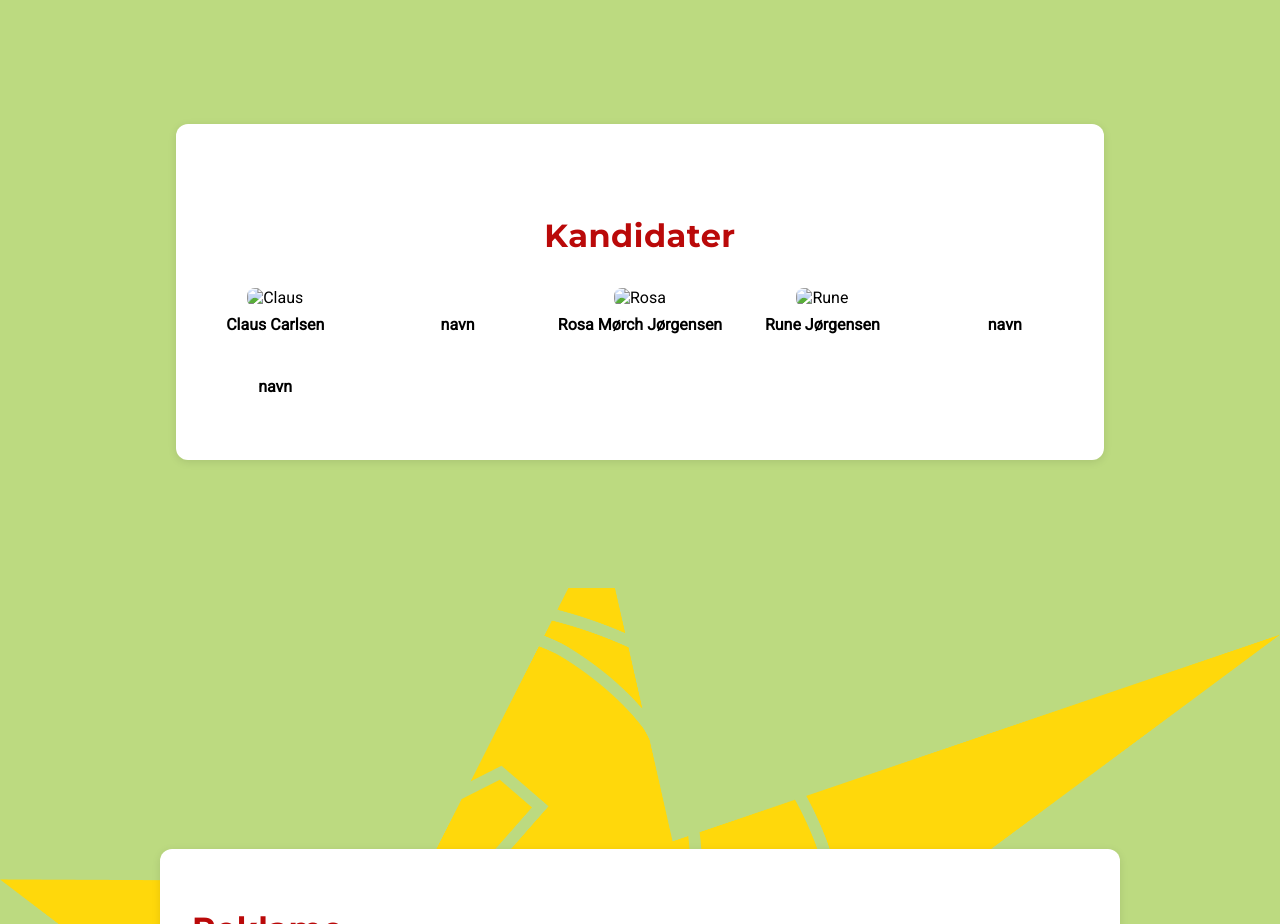
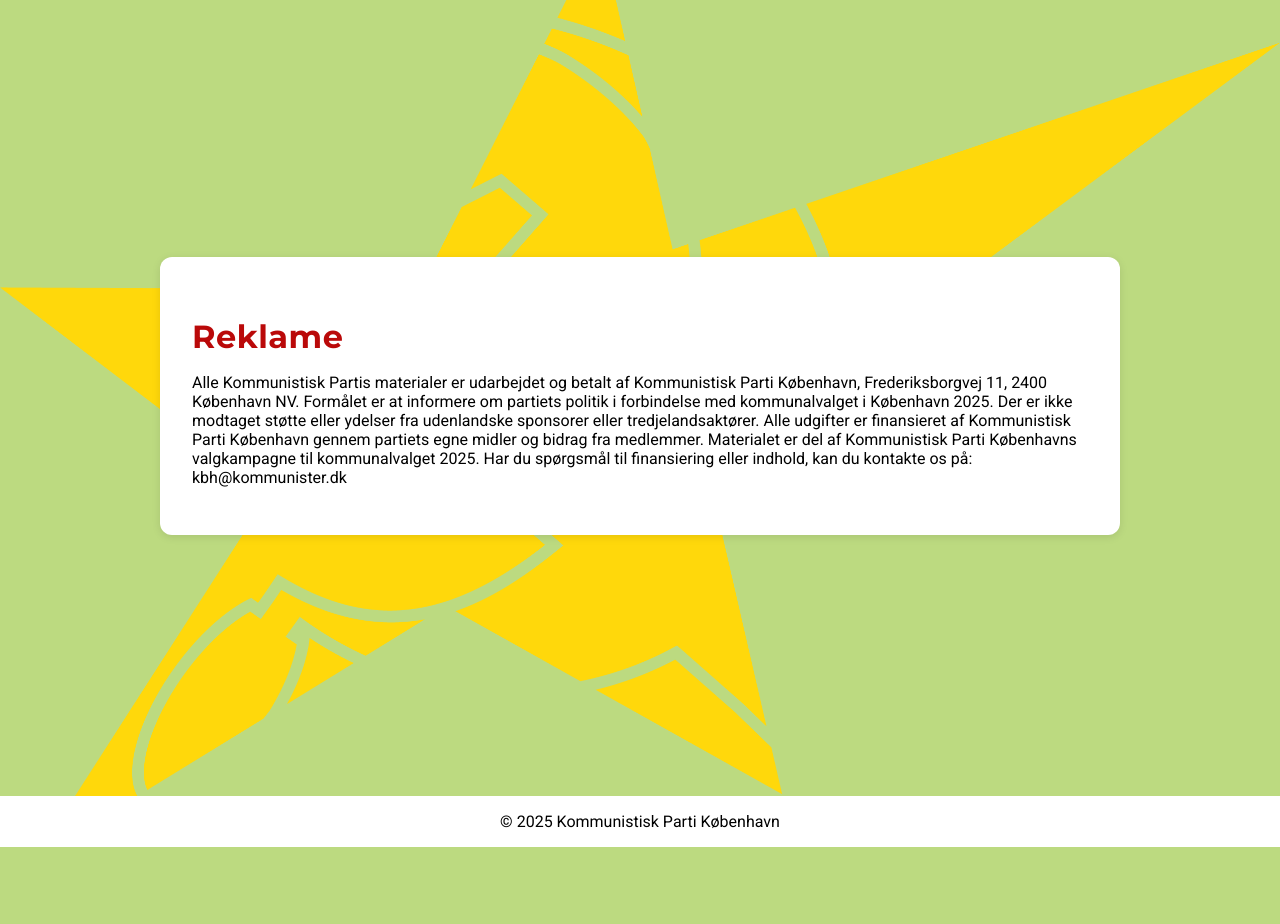
Before and after one commit to KommunistiskPartiKBH/roedregion, a plain HTML site: page index.html in a window 1280 px wide. Shown: the part 4420-5344 px from the top of the page. After the commit the page ends 5267 px from the top, so only its background shows below. Drawn offline with Linux system fonts and the light colour scheme.

Commit message:
Update index.html

```diff
--- a/index.html
+++ b/index.html
@@ -232,107 +232,6 @@ header {
   </a>
 </div>
 
-<section id="kandidater" style="padding: 4rem 1rem; background-color: white;">
-  <h2 class="section-title" style="text-align:center; margin-bottom: 2rem;">Kandidater</h2>
-
-  <style>
-    /* Scoped styles just for this section */
-    #kandidater .image-gallery {
-      display: grid;
-      grid-template-columns: repeat(auto-fill, minmax(160px, 1fr));
-      gap: 1rem;
-      max-width: 1100px;
-      margin: 0 auto;
-      justify-items: center;
-    }
-    #kandidater .image-item {
-      text-align: center;
-      max-width: 300px;
-    }
-    #kandidater .image-item img {
-      width: 150px;
-      height: auto;
-      cursor: pointer;
-      border-radius: 8px;
-      transition: transform .15s ease;
-    }
-    #kandidater .image-item img:hover {
-      transform: scale(1.03);
-    }
-    #kandidater .name-tag {
-      margin: .5rem 0 0;
-      font-size: 1rem;
-      font-weight: 600;
-    }
-    #kandidater .image-text {
-    grid-column: 1 / -1;   /* makes it stretch across all columns */
-    width: 100%;
-    max-width: 700px;      /* now this will take effect */
-    margin: 1rem auto 0;   /* center it */
-    }
-  </style>
-
-  <div class="image-gallery">
-    <!-- 1: Brian -->
-    <div class="image-item">
-      <img src="" alt="Claus" onclick="toggleText('txt1')" />
-      <div class="name-tag">Claus Carlsen</div>
-      <div id="txt1" class="image-text"></div>
-    </div>
-
-    <!-- 2: Jan -->
-    <div class="image-item">
-      <img src="" alt="" onclick="toggleText('txt2')" />
-      <div class="name-tag">navn</div>
-      <div id="txt2" class="image-text"></div>
-    </div>
-
-    <!-- 3: Rosa -->
-    <div class="image-item">
-      <img src="3. Rosa.png" alt="Rosa" onclick="toggleText('txt3')" />
-      <div class="name-tag">Rosa Mørch Jørgensen</div>
-      <div id="txt3" class="image-text">Jeg er studerende, bor i Sydhavnen og er tovholder i Fredsinitiativet. Mit politiske engagement og København betyder enormtmeget for mig, ikke mindst de grønne områder og forskelligheden mellem bydelene, som giver hver del af byen sin egen stemning. Jeg stiller op til kommunalvalget, fordi jeg ønsker et mere solidarisk København med billigere boliger og bedre byliv. Som ung kandidat ønsker jeg at skabe håb for at en mere retfærdig og solidarisk kommune er mulig.</div>
-    </div>
-
-    <!-- 4: Rune -->
-    <div class="image-item">
-      <img src="4. Rune.png" alt="Rune" onclick="toggleText('txt4')" />
-      <div class="name-tag">Rune Jørgensen</div>
-      <div id="txt4" class="image-text">Jeg er aktiv i Palæstina-solidaritetsarbejdet og har i flere år organiseret møder, demonstrationer og kampagner for international retfærdighed. For mig hænger kampen mod undertrykkelse ude i verden sammen med kampen for et retfærdigt København. Jeg stiller op til kommunalvalget, fordi jeg vil være med til at skabe en by, hvor solidaritet, demokrati og fællesskab går forud for profit og kortsigtede interesser.</div>
-    </div>
-
-    <!-- 5: Kris -->
-    <div class="image-item">
-      <img src="" alt="" onclick="toggleText('txt5')" />
-      <div class="name-tag">navn</div>
-      <div id="txt5" class="image-text"></div>
-    </div>
-
-    <!-- 6: Hans -->
-    <div class="image-item">
-      <img src="" alt="" onclick="toggleText('txt6')" />
-      <div class="name-tag">navn</div>
-      <div id="txt6" class="image-text"></div>
-    </div>
-
-
-  <script>
-    function toggleText(id) {
-      const boxes = document.querySelectorAll('#kandidater .image-text');
-      const clicked = document.getElementById(id);
-      const isOpen = clicked && clicked.style.display !== 'none';
-
-      // Close all boxes
-      boxes.forEach(el => { el.style.display = 'none'; });
-
-      // If the clicked one wasn't open, open it
-      if (clicked && !isOpen) {
-        clicked.style.display = 'block';
-      }
-    }
-  </script>
-</section>
-
     <div class="parallax">
     <section id="reklame">
       <h2 class="section-title">Reklame</h2>
@@ -347,4 +246,5 @@ Har du spørgsmål til finansiering eller indhold, kan du kontakte os på: kbh@k
   </footer>
 
 </body>
+
 </html>
```
